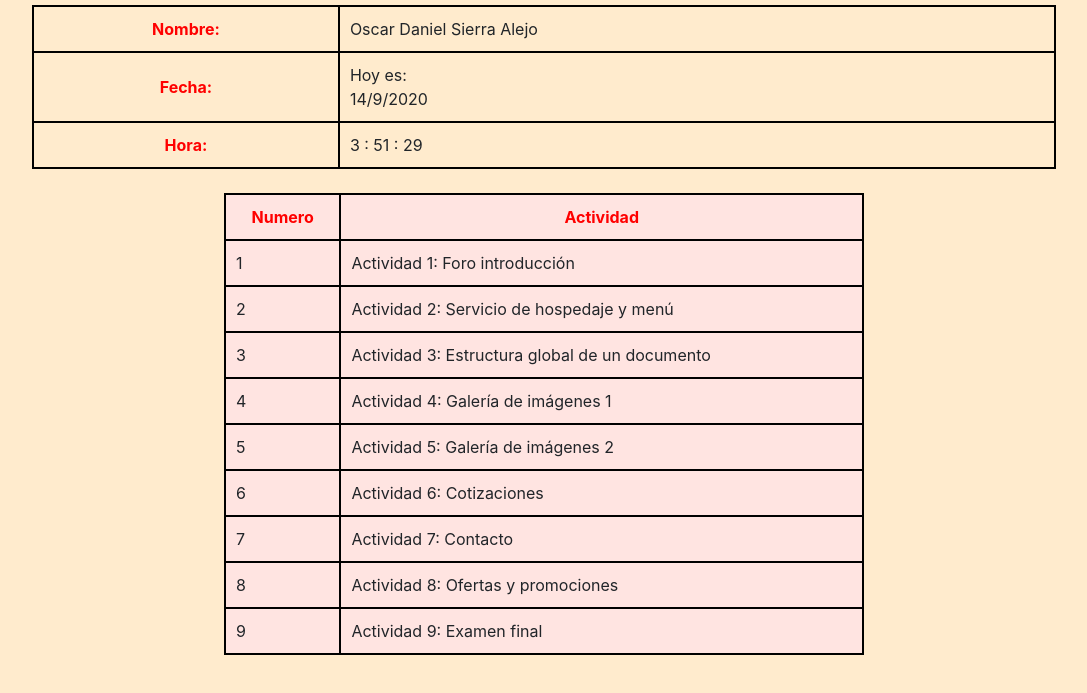
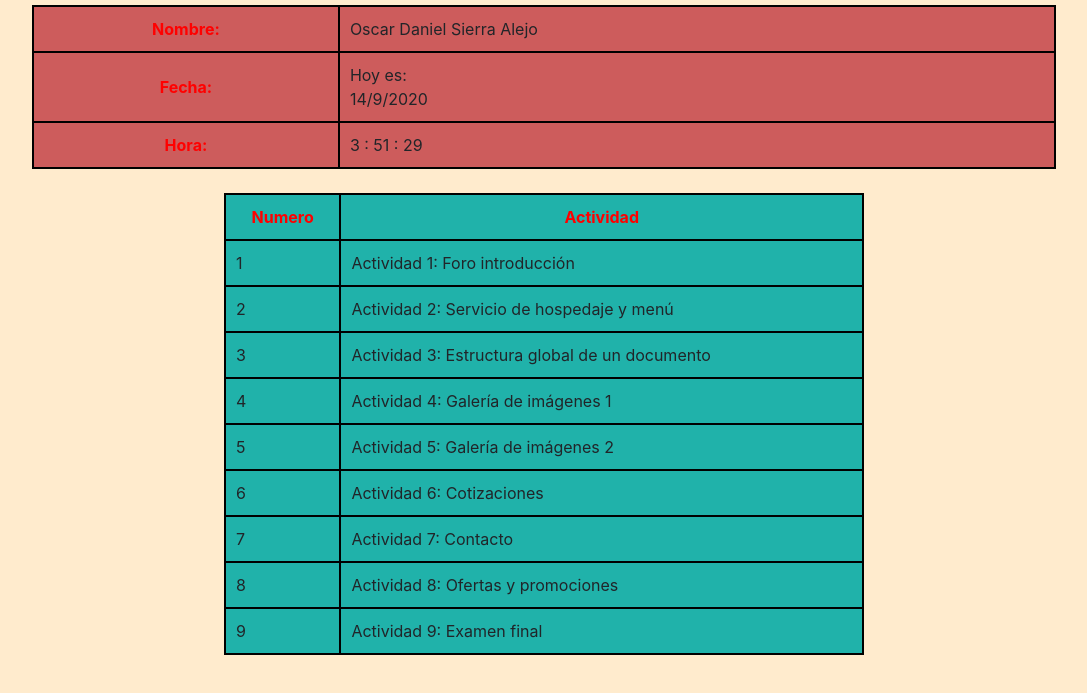
Before and after one commit to Oscarsudostack/Oscarsudostack.github.io, a plain HTML site: page index.html in a window 1280 px wide. Shown: the part 349-1042 px from the top of the page, without its empty margins (96-1183 px from the left). Drawn offline with nearby package versions, Linux system fonts and the light colour scheme.

Commit message:
Nuevamente agrego el index

```diff
--- a/css/estilo.css
+++ b/css/estilo.css
@@ -17,9 +17,16 @@ th {
 }
 
 table#Tabla_actividades{
-        background-color:mistyrose;
+        background-color: lightseagreen;
 
 }
+
+table#Datos{
+        background-color: indianred;
+
+
+}
+
 
 body{
 
--- a/index.html
+++ b/index.html
@@ -22,7 +22,7 @@
 		<h5 class="text-center mt-5 display-4 text-primary">Matricula: U183053R0044</h5>
         <h3 class="text-center mt-5 display-4 text-primary">Correo:    oscar.sierraa@sabes.edu.mx</h3>
 
-		<table style="width: 80%", border="1" align="center">
+		<table id="Datos" style="width: 80%", border="1" align="center">
 			<tr>
 				<th>Nombre:</th>
 				<td>Oscar Daniel Sierra Alejo</td>
```
Also changed, not shown: url.txt (added).
